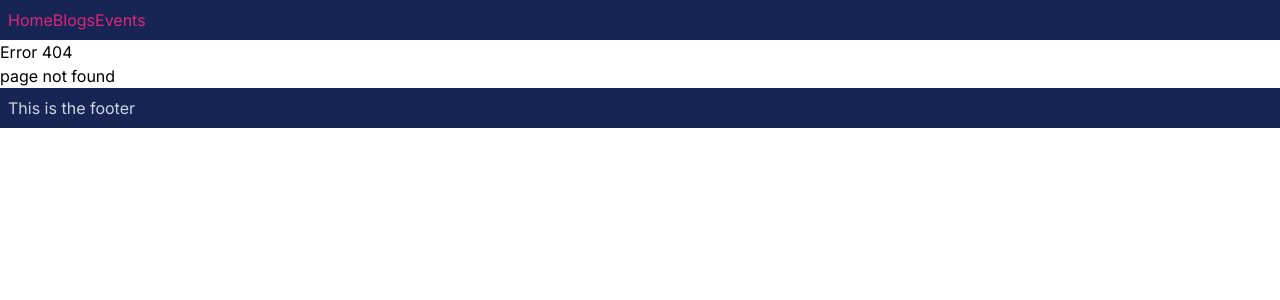
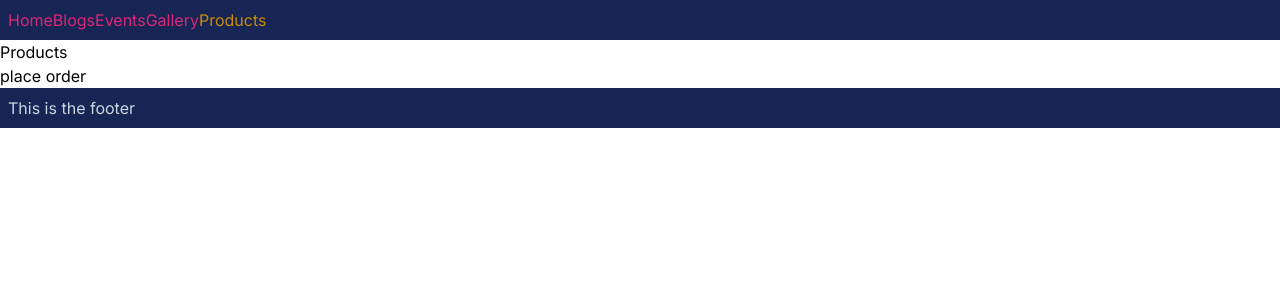
Before and after one commit to shiba517/framermotion, a Next.js app in the folder bike/: page /products in a window 1280 px wide. Before the commit this address had no page. Shown: the top 300 px of the page. Built offline with nearby package versions, Linux system fonts and the light colour scheme.

Commit message:
navigation of pages can now be done programmatically

```diff
--- /dev/null
+++ b/bike/app/(main)/products/page.tsx
@@ -0,0 +1,24 @@
+"use client"
+
+import { useRouter } from "next/navigation";
+
+const page = () => {
+    const router = useRouter()
+
+    const handleClick = () => {
+        alert('Order has been placed')
+        // router.push("/")
+        router.back()
+        // router.forward()
+    }
+
+    return (
+        <div>
+            <h1>Products</h1>
+
+            <button onClick={handleClick}>place order</button>
+        </div>
+    );
+}
+
+export default page;
--- a/bike/app/json/menu.json
+++ /dev/null
@@ -1,17 +0,0 @@
-[
-    {
-    "_id": 1,
-    "title": "Home",
-    "href": "/#"
-    },
-    {
-    "_id": 2,
-    "title": "Blogs",
-    "href": "/blogs"
-    },
-    {
-    "_id": 3,
-    "title": "Events",
-    "href": "/events"
-    }
-]
--- a/bike/app/layout.tsx
+++ b/bike/app/layout.tsx
@@ -1,12 +1,7 @@
 import type { Metadata } from 'next'
 import { Inter } from 'next/font/google'
 import './globals.css'
-import Link from 'next/link'
-// import menuJson from '@/json/menu.json'
-import menujson from '@/app/json/menu.json'
 import Navigation from '@/components/Navigation'
-
-const menuData = menujson
 
 const inter = Inter({ subsets: ['latin'] })
 
--- a/bike/components/Navigation.tsx
+++ b/bike/components/Navigation.tsx
@@ -1,7 +1,7 @@
 "use client"
 
 import React from 'react';
-import menuJson from '@/app/json/menu.json'
+import menuJson from '@/json/menu.json'
 import Link from 'next/link';
 import { usePathname } from 'next/navigation';
 
--- a/bike/json/menu.json
+++ b/bike/json/menu.json
@@ -2,7 +2,7 @@
     {
     "_id": 1,
     "title": "Home",
-    "href": ""
+    "href": "/#"
     },
     {
     "_id": 2,
@@ -13,5 +13,15 @@
     "_id": 3,
     "title": "Events",
     "href": "/events"
+    },
+    {
+    "_id": 4,
+    "title": "Gallery",
+    "href": "/gallery"
+    },
+    {
+    "_id": 5,
+    "title": "Products",
+    "href": "/products"
     }
 ]
```
